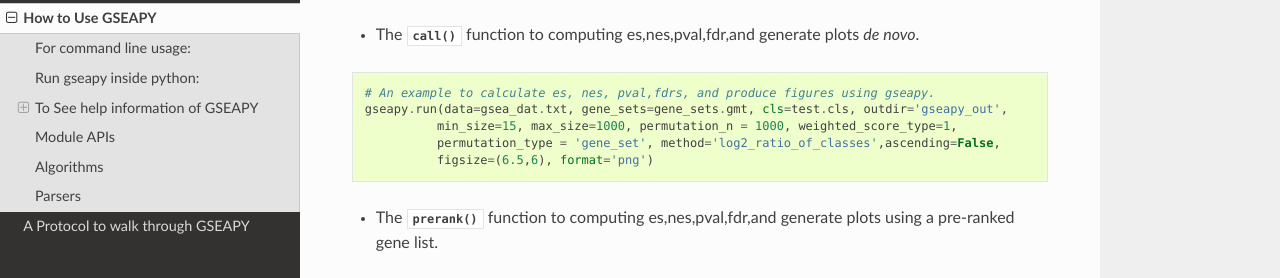
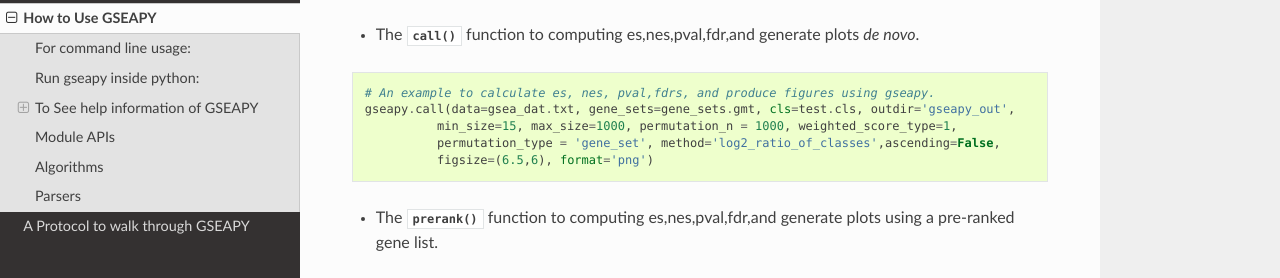
Before and after one commit to zqfang/GSEApy, a Sphinx documentation site: the page built from docs/run.rst, in a window 1280 px wide and 900 px high, scrolled down 964 px. Shown: the part 158-436 px from the top of the window. Built offline with Sphinx 7.4.7 and the Read the Docs theme 2.0.0, drawn with Linux system fonts in a browser that asks for light colours; formulas are drawn with MathJax 3.

Commit message:
docs error fixs

```diff
--- a/docs/gseapy_tutorial.rst
+++ b/docs/gseapy_tutorial.rst
@@ -16,7 +16,7 @@ In order to run gseapy successfully, install gseapy use pip.
 
 
 
-Use ``call`` command, or :func:`run`
+Use ``call`` command, or :func:`call`
 ================================================
 
 Follow the steps blow.
--- a/docs/run.rst
+++ b/docs/run.rst
@@ -71,7 +71,7 @@ This will import the following:
 .. code:: python
 
    # An example to calculate es, nes, pval,fdrs, and produce figures using gseapy.
-   gseapy.run(data=gsea_dat.txt, gene_sets=gene_sets.gmt, cls=test.cls, outdir='gseapy_out',
+   gseapy.call(data=gsea_dat.txt, gene_sets=gene_sets.gmt, cls=test.cls, outdir='gseapy_out',
              min_size=15, max_size=1000, permutation_n = 1000, weighted_score_type=1,
              permutation_type = 'gene_set', method='log2_ratio_of_classes',ascending=False,
              figsize=(6.5,6), format='png')
```
